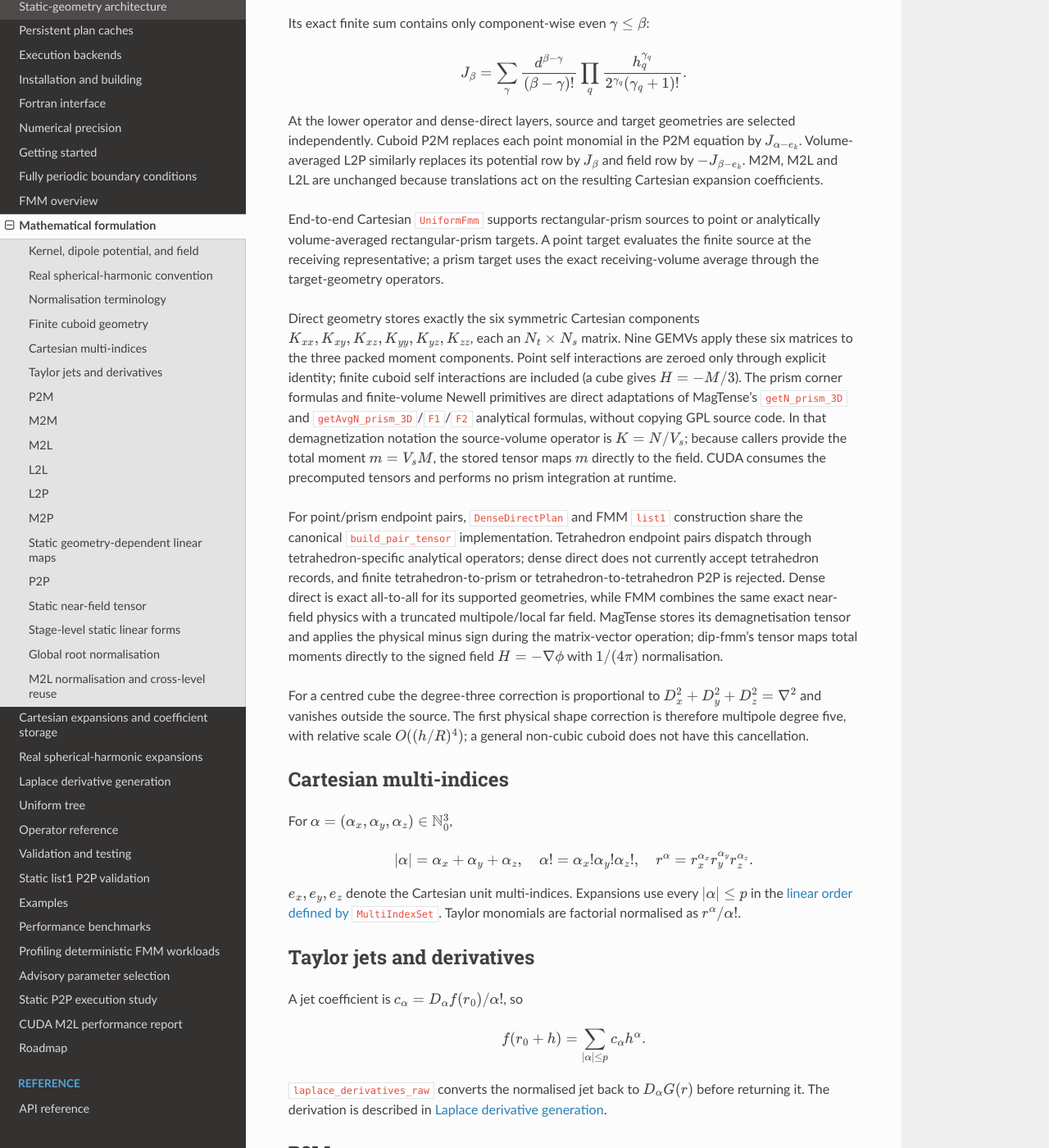
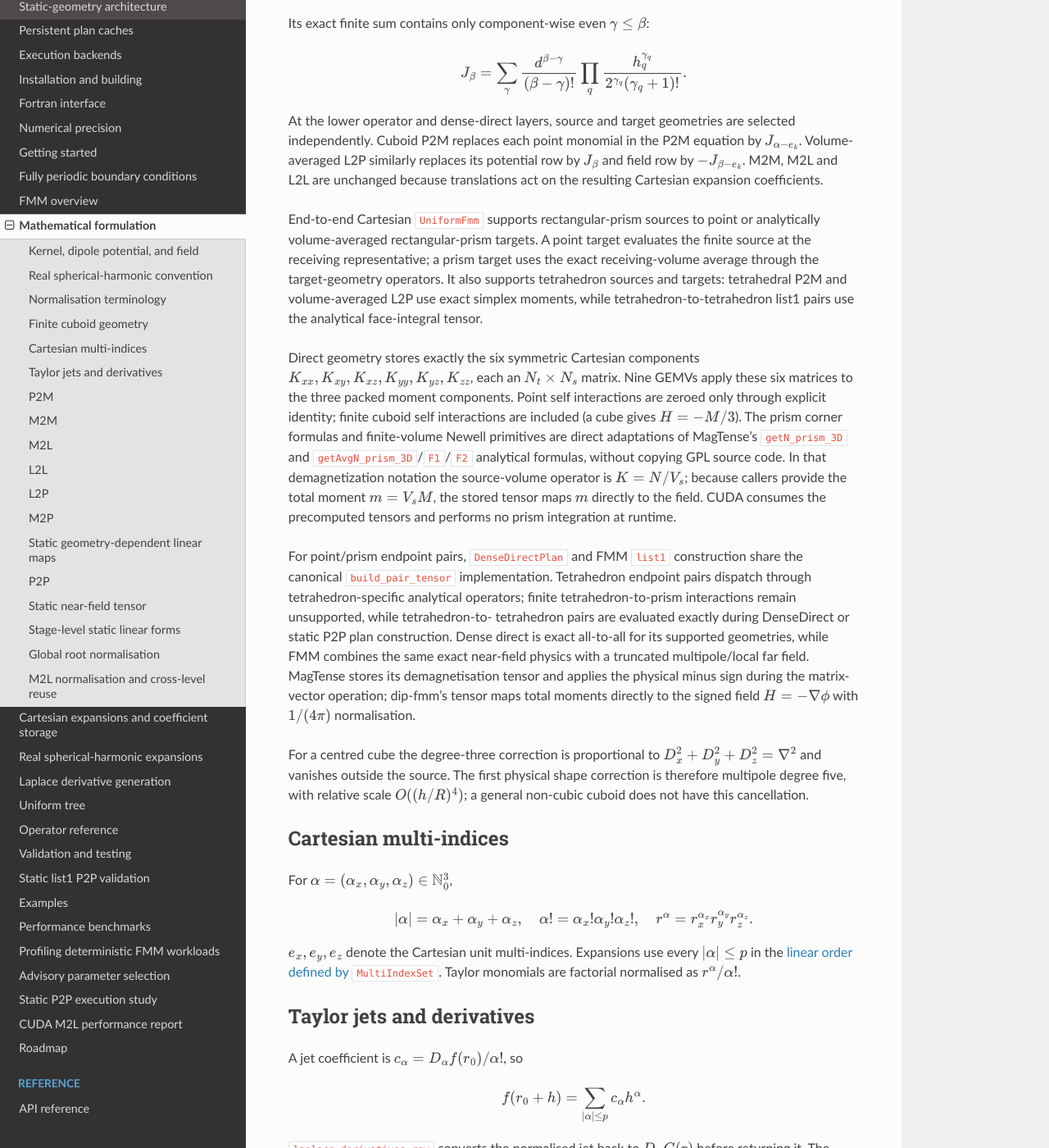
Before and after one commit to Ximtecs/dip-fmm, a Sphinx documentation site: the page built from docs/math.md, in a window 1280 px wide and 1400 px high, scrolled down 2779 px. Shown: the whole window at 82% size. Built offline with Sphinx 7.4.7 and the Read the Docs theme 3.1.0, drawn with Linux system fonts in a browser that asks for light colours; the version number is read from the project's files by our own code.

Commit message:
Document exact tetrahedron pair interactions

```diff
--- a/docs/math.md
+++ b/docs/math.md
@@ -138,6 +138,9 @@ End-to-end Cartesian `UniformFmm` supports rectangular-prism sources to point
 or analytically volume-averaged rectangular-prism targets. A point target
 evaluates the finite source at the receiving representative; a prism target
 uses the exact receiving-volume average through the target-geometry operators.
+It also supports tetrahedron sources and targets: tetrahedral P2M and
+volume-averaged L2P use exact simplex moments, while tetrahedron-to-tetrahedron
+list1 pairs use the analytical face-integral tensor.
 
 Direct geometry stores exactly the six symmetric Cartesian components
 $K_{xx},K_{xy},K_{xz},K_{yy},K_{yz},K_{zz}$, each an $N_t\times N_s$ matrix.
@@ -153,11 +156,12 @@ precomputed tensors and performs no prism integration at runtime.
 
 For point/prism endpoint pairs, `DenseDirectPlan` and FMM `list1` construction
 share the canonical `build_pair_tensor` implementation. Tetrahedron endpoint
-pairs dispatch through tetrahedron-specific analytical operators; dense direct
-does not currently accept tetrahedron records, and finite tetrahedron-to-prism
-or tetrahedron-to-tetrahedron P2P is rejected. Dense direct is exact all-to-all
-for its supported geometries, while FMM combines the same exact near-field
-physics with a truncated multipole/local far field. MagTense stores its demagnetisation tensor
+pairs dispatch through tetrahedron-specific analytical operators; finite
+tetrahedron-to-prism interactions remain unsupported, while tetrahedron-to-
+tetrahedron pairs are evaluated exactly during DenseDirect or static P2P plan
+construction. Dense direct is exact all-to-all for its supported geometries,
+while FMM combines the same exact near-field physics with a truncated
+multipole/local far field. MagTense stores its demagnetisation tensor
 and applies the physical minus sign during the matrix-vector operation;
 dip-fmm's tensor maps total moments directly to the signed field
 $H=-\nabla\phi$ with $1/(4\pi)$ normalisation.
```
Also changed, not shown: docs/fmm-overview.md (+5 -2 lines), docs/geometry-models.md (+5 -3 lines).
